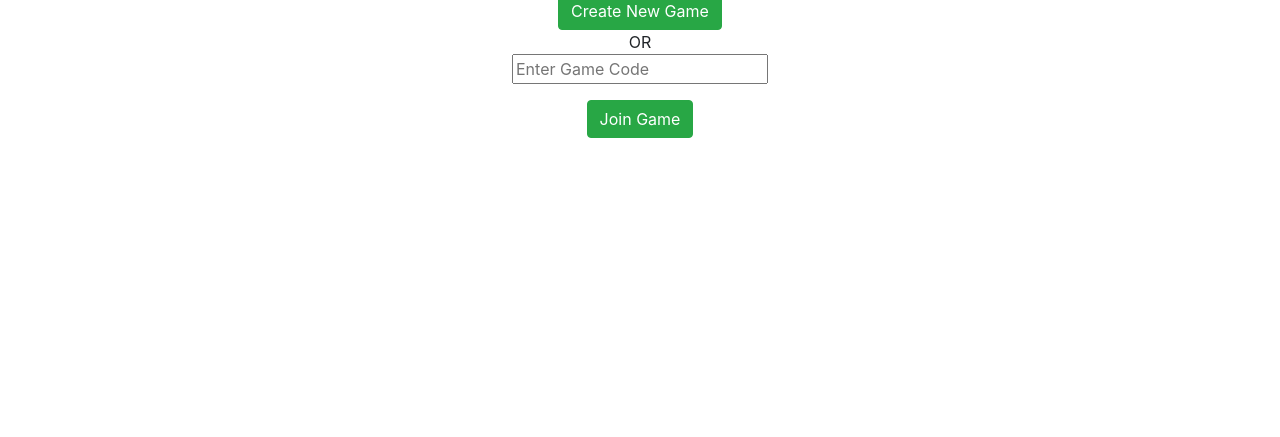
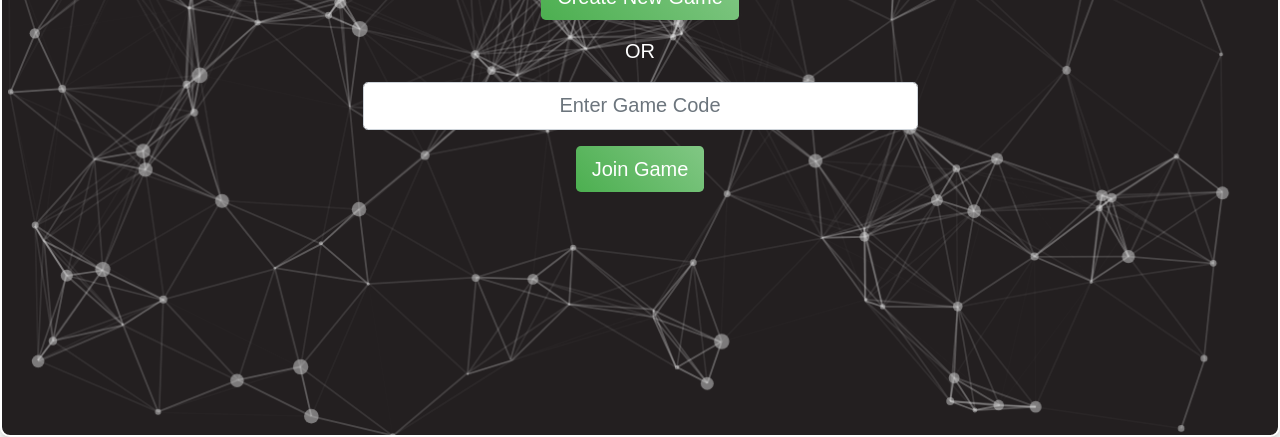
Before and after one commit to sujal-98/snake-online, a website: page frontend/index.html in a window 1280 px wide. Shown: the part 363-800 px from the top of the page. Drawn offline with nearby package versions, Linux system fonts and the light colour scheme; no server answers; animation ran at ten frames a second.

Commit message:
improved ui

```diff
--- /dev/null
+++ b/frontend/bg.js
@@ -0,0 +1,111 @@
+particlesJS('particles-js',
+{
+    "particles": {
+      "number": {
+        "value": 128,
+        "density": {
+          "enable": true,
+          "value_area": 800
+        }
+      },
+      "color": {
+        "value": "#d6d6d6"
+      },
+      "shape": {
+        "type": "circle",
+        "stroke": {
+          "width": 0,
+          "color": "#000000"
+        },
+        "polygon": {
+          "nb_sides": 6
+        },
+        "image": {
+          "src": "img/github.svg",
+          "width": 100,
+          "height": 100
+        }
+      },
+      "opacity": {
+        "value": 0.5,
+        "random": false,
+        "anim": {
+          "enable": false,
+          "speed": 1,
+          "opacity_min": 0.1,
+          "sync": false
+        }
+      },
+      "size": {
+        "value": 8.002881037173388,
+        "random": true,
+        "anim": {
+          "enable": false,
+          "speed": 40,
+          "size_min": 0.1,
+          "sync": false
+        }
+      },
+      "line_linked": {
+        "enable": true,
+        "distance": 160.0576207434677,
+        "color": "#ffffff",
+        "opacity": 0.4,
+        "width": 1.7606338281781453
+      },
+      "move": {
+        "enable": true,
+        "speed": 4.801728622304032,
+        "direction": "none",
+        "random": true,
+        "straight": false,
+        "out_mode": "out",
+        "bounce": false,
+        "attract": {
+          "enable": false,
+          "rotateX": 1360.4897763194758,
+          "rotateY": 1200
+        }
+      }
+    },
+    "interactivity": {
+      "detect_on": "canvas",
+      "events": {
+        "onhover": {
+          "enable": true,
+          "mode": "grab"
+        },
+        "onclick": {
+          "enable": true,
+          "mode": "push"
+        },
+        "resize": true
+      },
+      "modes": {
+        "grab": {
+          "distance": 400,
+          "line_linked": {
+            "opacity": 1
+          }
+        },
+        "bubble": {
+          "distance": 400,
+          "size": 40,
+          "duration": 2,
+          "opacity": 8,
+          "speed": 3
+        },
+        "repulse": {
+          "distance": 200,
+          "duration": 0.4
+        },
+        "push": {
+          "particles_nb": 4
+        },
+        "remove": {
+          "particles_nb": 2
+        }
+      }
+    },
+    "retina_detect": true
+  });
--- a/frontend/index.html
+++ b/frontend/index.html
@@ -4,35 +4,28 @@
   <meta charset="UTF-8">
   <title>Multiplayer Snake</title>
   <link rel="stylesheet" href="https://stackpath.bootstrapcdn.com/bootstrap/4.5.0/css/bootstrap.min.css" integrity="sha384-9aIt2nRpC12Uk9gS9baDl411NQApFmC26EwAOH8WgZl5MYYxFfc+NcPb1dKGj7Sk" crossorigin="anonymous">
-  <style>
-    #gameScreen {
-      display: none;
-    }
-    canvas {
-      background: #231f20;
-      display: block;
-      margin: 0 auto;
-    }
-  </style>
+<link rel="stylesheet" href="style.css">
 </head>
 <body>
+  <div id="particles-js"></div>
   <section class="vh-100">
     <div class="container h-100">
       <div id="initialScreen" class="h-100">
-        <div class="d-flex flex-column align-items-center justify-content-center h-100">
-          <h1>Multiplayer Snake</h1>
-          <button type="submit" class="btn btn-success" id="newGameButton">Create New Game</button>
-          <div>OR</div>
-          <div class="form-group">
-            <input type="text" placeholder="Enter Game Code" id="gameCodeInput"/>
+        <div class="d-flex flex-column align-items-center justify-content-center h-100 text-center">
+          <h1 class="display-4 mb-4 ">Multiplayer Snake</h1>
+          <button type="submit" class="btn btn-success btn-lg mb-3" id="newGameButton">Create New Game</button>
+          <div class="lead mb-3">OR</div>
+          <div class="form-group w-50">
+            <input type="text" class="form-control form-control-lg text-center" placeholder="Enter Game Code" id="gameCodeInput"/>
           </div>
-          <button type="submit" class="btn btn-success" id="joinGameButton">Join Game</button>
+          <button type="submit" class="btn btn-primary btn-lg" id="joinGameButton">Join Game</button>
         </div>
       </div>
       <div id="gameScreen" class="h-100">
-        <div class="d-flex flex-column align-items-center justify-content-center h-100">
-          <h1>Your game code is: <span id="gameCodeDisplay"></span></h1>
+        <div class="d-flex flex-column align-items-center justify-content-center h-100 text-center">
+          <h1 class="display-5 mb-4">Your game code is: <span id="gameCodeDisplay" class="text-info"></span></h1>
           <canvas id="canvas"></canvas>
+          <button type="submit" class="btn btn-danger btn-lg mt-4" id="restart">Restart Game</button>
         </div>
       </div>
     </div>
@@ -56,16 +49,14 @@
     });
 
     socket.on('gameOver', (data) => {
+      rest.style.display='block'
       data = JSON.parse(data);
       if (!gameActive) {
-        console.log("hmm?")
         return;
       }
       if (data === playerNumber) {
-        console.log("yes")
         alert("You win!");
       } else {
-        console.log("yessss")
 
         alert("You lose");
 
@@ -87,9 +78,11 @@
     const gameCodeInput = document.getElementById('gameCodeInput');
     const gameScreen = document.getElementById('gameScreen');
     const codeDisplay = document.getElementById('gameCodeDisplay');
+    const rest = document.getElementById('restart');
 
     newButton.addEventListener('click', createGame);
     joinButton.addEventListener('click', joinGame);
+    rest.addEventListener('click',restart)
 
     function handleUnknown() {
       reset();
@@ -128,6 +121,15 @@
       console.log(code)
       socket.emit('joinGame', code);
       init();
+    }
+
+
+    function restart(){
+      //This function restarts the game upon ending
+
+      socket.emit('restartGame');
+      rest.style.display='none';
+
     }
 
     function init() {
@@ -178,4 +180,6 @@
     }
   </script>
 </body>
+<script src="https://cdn.jsdelivr.net/particles.js/2.0.0/particles.min.js"></script>
+  <script src="bg.js"></script>
 </html>
--- /dev/null
+++ b/frontend/style.css
@@ -0,0 +1,84 @@
+body {
+    font-family: 'Arial', sans-serif;
+    height: 100%;
+    width:100%;
+  }
+
+  #gameScreen {
+    display: none;
+  }
+
+ .lead, h1{
+color:white;
+  }
+
+  #particles-js {
+    position: absolute;
+    width: 100%;
+    height: 100%;
+    z-index: -1;
+  }
+
+  canvas {
+    background: #231f20;
+    display: block;
+    margin: 0 auto;
+    border: 2px solid #fff;
+    border-radius: 10px;
+    box-shadow: 0 4px 8px rgba(0, 0, 0, 0.2);
+  }
+
+  #restart {
+    margin-top: 5%;
+    display: none;
+  }
+
+  button {
+    transition: transform 0.2s ease-in-out, background 0.3s;
+  }
+
+  button:hover {
+    transform: scale(1.05);
+  }
+
+  #newGameButton, #joinGameButton {
+    background: linear-gradient(45deg, #4CAF50, #81C784);
+    border: none;
+  }
+
+  #newGameButton:hover, #joinGameButton:hover {
+    background: linear-gradient(45deg, #388E3C, #66BB6A);
+  }
+
+  #restart {
+    background: linear-gradient(45deg, #D32F2F, #FF5252);
+    border: none;
+  }
+
+  #restart:hover {
+    background: linear-gradient(45deg, #B71C1C, #FF1744);
+  }
+
+  input {
+    transition: box-shadow 0.2s ease-in-out;
+  }
+
+  input:focus {
+    box-shadow: 0 0 10px rgba(255, 255, 255, 0.5);
+    outline: none;
+  }
+
+  h1.display-4, h1.display-5 {
+    animation: fadeInDown 1s ease-in-out;
+  }
+
+  @keyframes fadeInDown {
+    from {
+      opacity: 0;
+      transform: translateY(-20px);
+    }
+    to {
+      opacity: 1;
+      transform: translateY(0);
+    }
+  }
```
Also changed, not shown: backend/server.js (+13 -1 lines).
